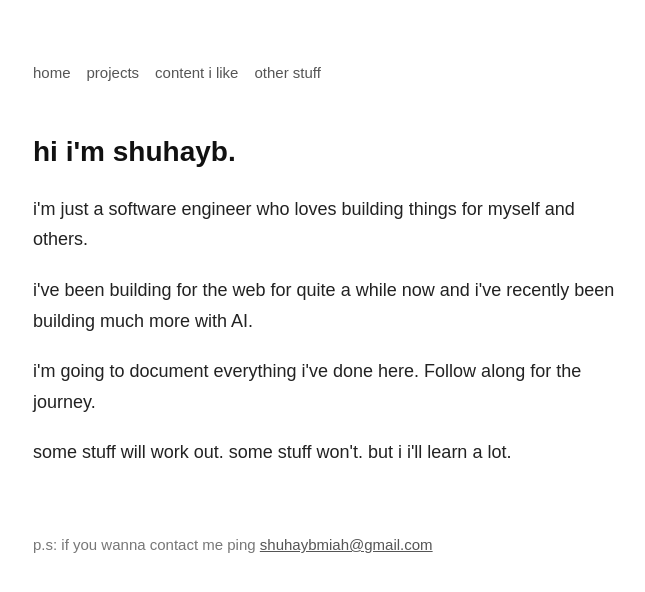
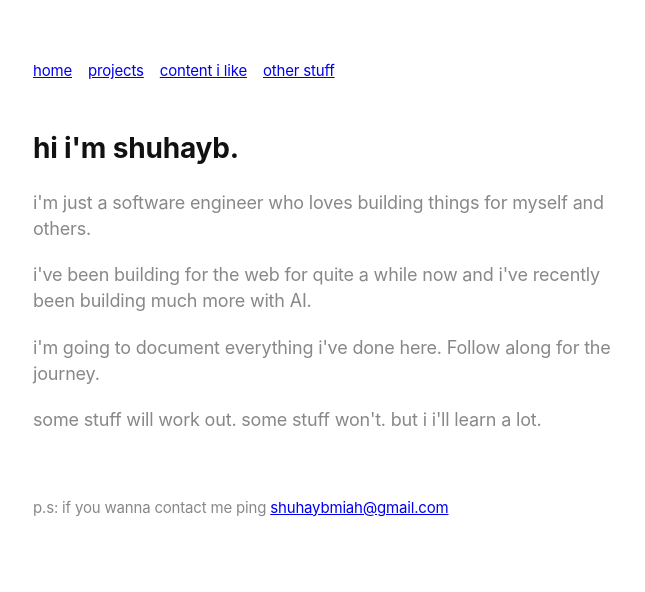
Before and after one commit to shuhayb/new-portfolio, a Next.js app: page / in a window 1280 px wide. Shown: the top 592 px of the page, without its empty margins (311-956 px from the left). Built offline with nearby package versions, Linux system fonts and the light colour scheme.

Commit message:
updating styles

```diff
--- a/src/app/globals.css
+++ b/src/app/globals.css
@@ -9,14 +9,16 @@
 }
 
 body {
-  font-family: Arial, Helvetica, sans-serif;
+  font-family: -apple-system, BlinkMacSystemFont, "SF Pro Text", "avenir next", avenir, "segoe ui", "helvetica neue", helvetica, Cantarell, Ubuntu, roboto, noto, arial, sans-serif;
+  font-weight: normal;
+  font-size: 1.125rem;
+  letter-spacing: -0.01em;
+  line-height: 1.45;
   background: #ffffff;
-  color: #111111;
+  color: #888888;
   max-width: 640px;
   margin: 60px auto;
   padding: 0 24px;
-  font-size: 18px;
-  line-height: 1.7;
 }
 
 nav {
@@ -27,15 +29,14 @@ nav {
 }
 
 nav a {
-  color: #555555;
-  text-decoration: none;
+  color: #0000EE;
+  text-decoration: underline;
   font-size: 15px;
-  font-family: Arial, Helvetica, sans-serif;
   margin-right: 12px;
 }
 
 nav a:hover {
-  color: #111111;
+  color: #551A8B;
 }
 
 h1 {
@@ -43,36 +44,34 @@ h1 {
   font-weight: 700;
   margin-bottom: 24px;
   line-height: 1.3;
+  color: #111111;
 }
 
 main p {
   margin-bottom: 20px;
-  color: #222222;
 }
 
 main a {
-  color: #111111;
+  color: #0000EE;
   text-decoration: underline;
   text-underline-offset: 3px;
 }
 
 main a:hover {
-  color: #555555;
+  color: #551A8B;
 }
 
 footer {
   margin-top: 64px;
   padding-bottom: 48px;
   font-size: 15px;
-  color: #777777;
-  font-family: Arial, Helvetica, sans-serif;
 }
 
 footer a {
-  color: #555555;
+  color: #0000EE;
   text-decoration: underline;
 }
 
 footer a:hover {
-  color: #111111;
+  color: #551A8B;
 }
```
